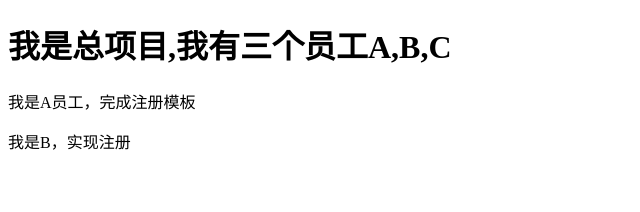
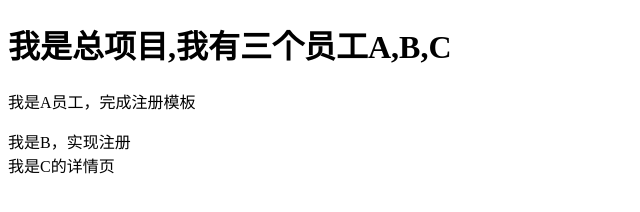
Before and after one commit to domijing/project1.github.io, a plain HTML site: page index.html in a window 1280 px wide. Shown: the whole page, without its empty margins (0-640 px from the left). Drawn offline with Linux system fonts and the light colour scheme.

Commit message:
我是c详情页

```diff
--- a/index.html
+++ b/index.html
@@ -8,5 +8,6 @@
 <h1>我是总项目,我有三个员工A,B,C</h1>
  <p>我是A员工，完成注册模板</p>
 <span>我是B，实现注册</span>
+<div>我是C的详情页</div>
 </body>
 </html>
```
